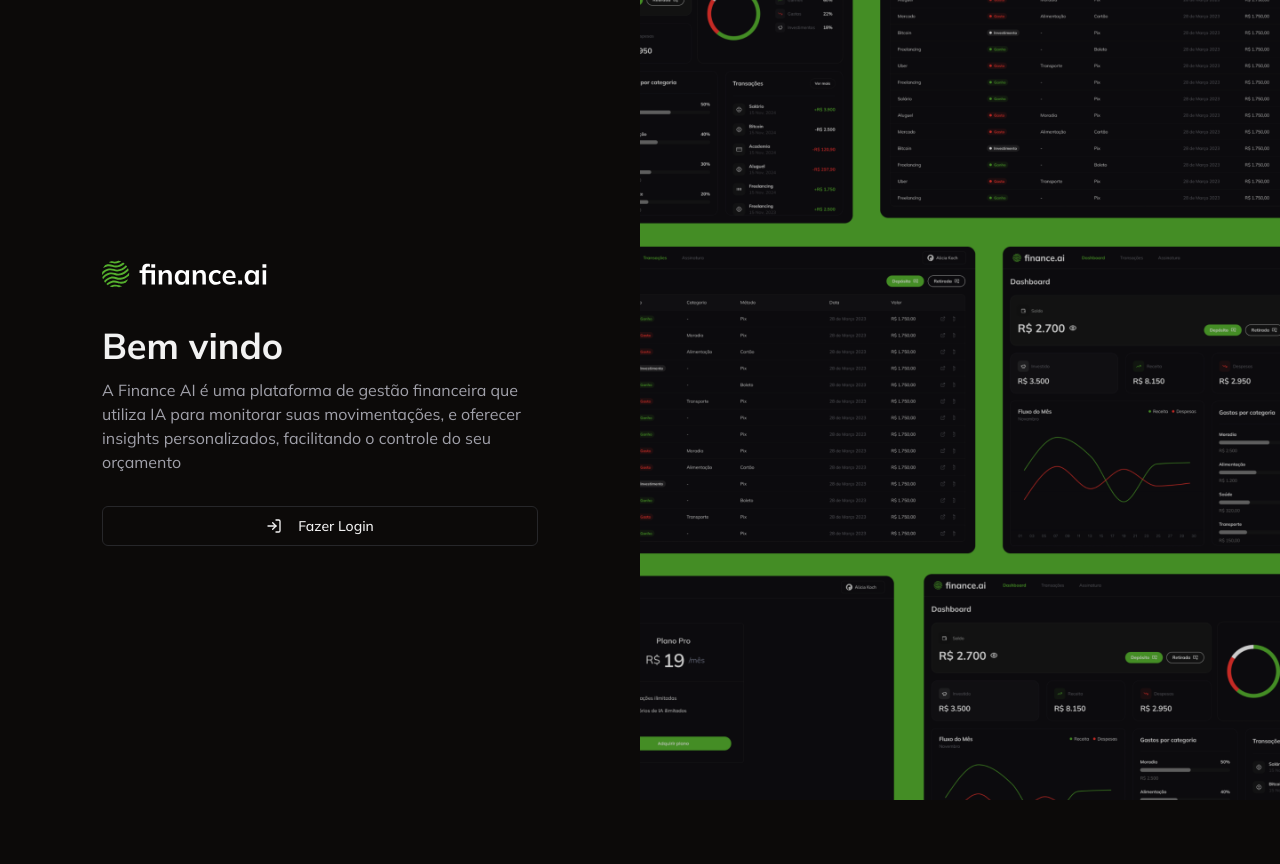
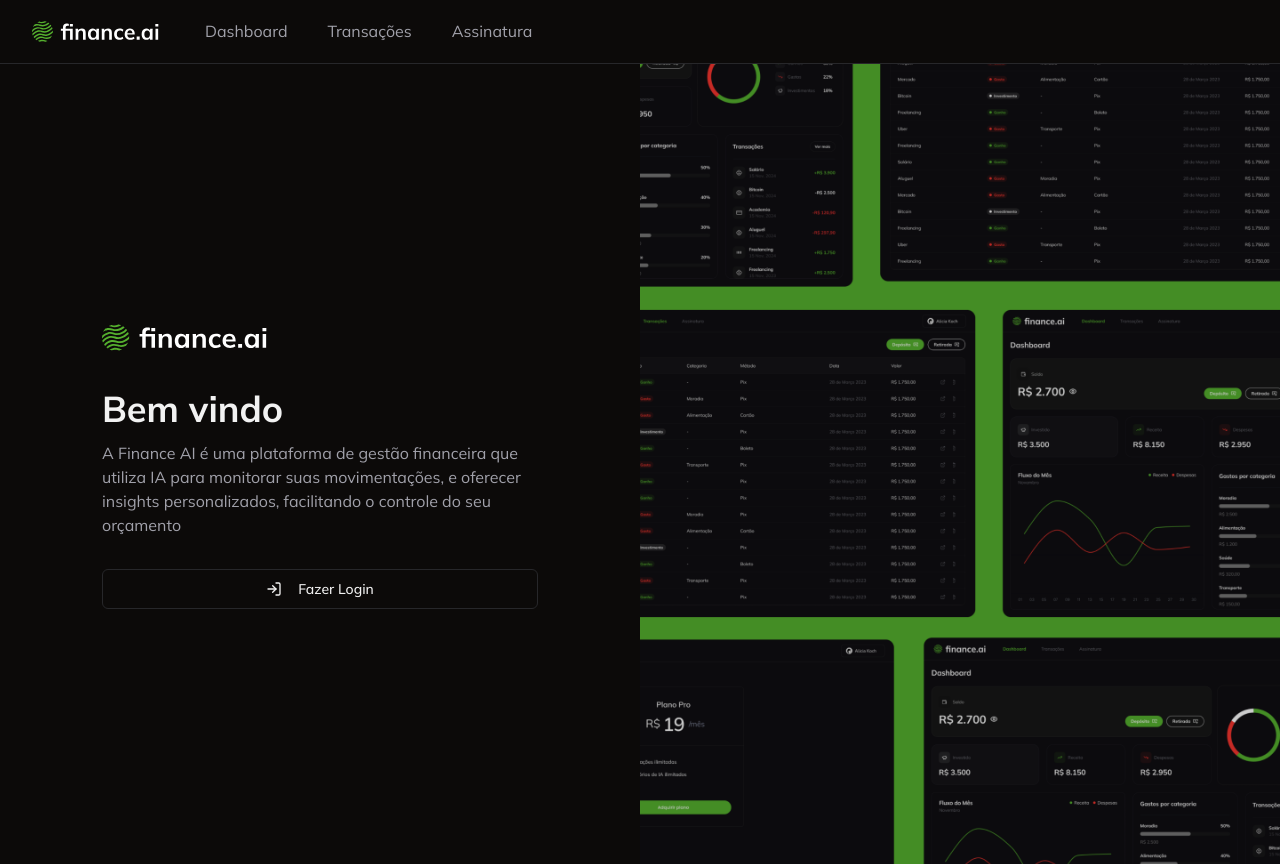
Before and after one commit to CaioCeretta/fullstack-club, a Next.js app in the folder sexta-fw/finance-ai/: page /login in a window 1280 px wide. Before the commit the page ends 800 px from the top, so only its background shows below. Built offline with nearby package versions, Linux system fonts and the light colour scheme; no server answers.

Commit message:
feat: add navbar to app

```diff
--- /dev/null
+++ b/sexta-fw/finance-ai/app/_components/navbar.tsx
@@ -0,0 +1,53 @@
+'use client'
+
+import { UserButton } from '@clerk/nextjs'
+import Image from 'next/image'
+import Link from 'next/link'
+import { usePathname } from 'next/navigation'
+
+const Navbar = () => {
+  const pathname = usePathname()
+
+  return (
+    <nav className="flex justify-between px-8 py-4 border-b border-solid">
+      {/* Esquerda */}
+      <div className="flex items-center gap-10">
+        <Image src="/logo.svg" width={133} height={39} alt="Finance Ai" />
+        <Link
+          href="/"
+          className={
+            pathname === '/'
+              ? 'text-primary font-bold'
+              : 'text-muted-foreground'
+          }
+        >
+          Dashboard
+        </Link>
+        <Link
+          href="/transactions"
+          className={
+            pathname === '/transactions'
+              ? 'text-primary font-bold'
+              : 'text-muted-foreground'
+          }
+        >
+          Transações
+        </Link>
+        <Link
+          href="/subscriptions"
+          className={
+            pathname === '/subscriptions'
+              ? 'text-primary font-bold'
+              : 'text-muted-foreground'
+          }
+        >
+          Assinatura
+        </Link>
+      </div>
+      {/* Direita */}
+      <UserButton showName />
+    </nav>
+  )
+}
+
+export default Navbar
--- a/sexta-fw/finance-ai/app/layout.tsx
+++ b/sexta-fw/finance-ai/app/layout.tsx
@@ -1,8 +1,9 @@
+import { ClerkProvider } from '@clerk/nextjs'
+import { dark } from '@clerk/themes'
 import type { Metadata } from 'next'
 import { Mulish } from 'next/font/google'
+import Navbar from './_components/navbar'
 import './globals.css'
-import { ClerkProvider } from '@clerk/nextjs'
-import { dark } from '@clerk/themes'
 
 export const metadata: Metadata = {
   title: 'Create Next App',
@@ -26,6 +27,7 @@
         }}
       >
         <body className={`${mulish.className} antialiased dark`}>
+          <Navbar />
           {children}
         </body>
       </ClerkProvider>
--- a/sexta-fw/finance-ai/app/transactions/page.tsx
+++ b/sexta-fw/finance-ai/app/transactions/page.tsx
@@ -13,6 +13,7 @@
   const transactions = await db.transaction.findMany()
 
   return (
+    <>
       <div className="p-6 space-y-6">
         <div className="w-full flex justify-between items-center p-6">
           {/* Título e botão */}
@@ -33,6 +34,7 @@
       */}
         <DataTable columns={transactionColumns} data={transactions} />
       </div>
+    </>
   )
 }
 
```
Lines whose indentation alone changed are shown as unchanged.
